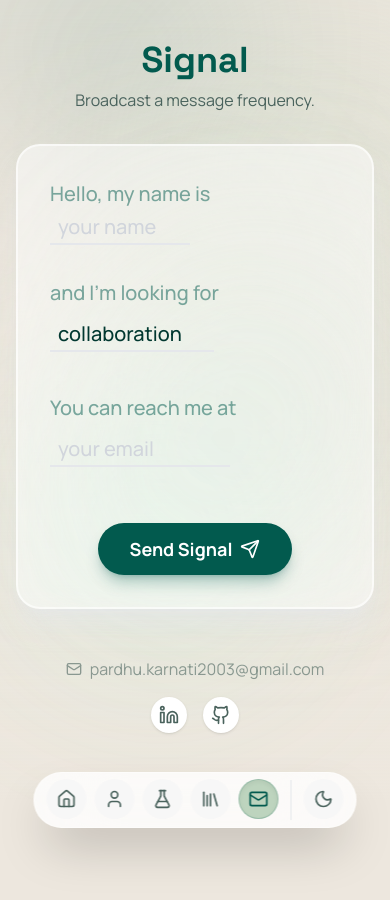
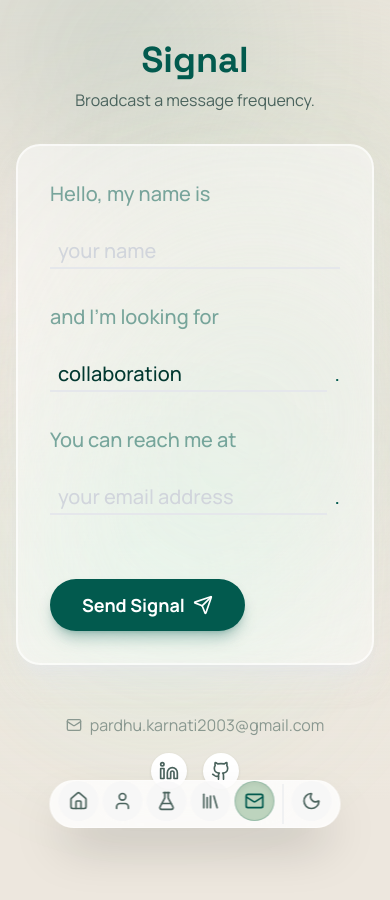
Before and after one commit to PardhaSarathy/newportfolio, a Next.js app: page /contact in a window 390 px wide. Shown: the top 900 px of the page. Built offline with nearby package versions, Linux system fonts and the light colour scheme.

Commit message:
style: remove hardcoded element dimensions and use fluid flex wrapping for elastic mobile response

```diff
--- a/app/contact/page.tsx
+++ b/app/contact/page.tsx
@@ -57,11 +57,11 @@ export default function ContactPage() {
             </div>
 
             <Card className="max-w-2xl w-full !p-8 md:p-14 border-2 border-brand-light dark:border-white/10 shadow-xl bg-white/50 dark:bg-[#0F261E]/80 backdrop-blur-md relative overflow-hidden">
-                <form onSubmit={handleSubmit(onSubmit)} className="text-xl md:text-2xl leading-relaxed text-text-primary font-medium space-y-4">
+                <form onSubmit={handleSubmit(onSubmit)} className="text-xl md:text-2xl leading-relaxed text-text-primary font-medium flex flex-wrap items-baseline gap-x-2 gap-y-6 md:gap-y-8">
 
                     {/* Name Field */}
-                    <div className="inline-block relative mr-2">
-                        <span className="opacity-50">Hello, my name is </span>
+                    <span className="opacity-50">Hello, my name is</span>
+                    <div className="relative flex-1 min-w-[160px] max-w-full">
                         <input
                             {...register("name")}
                             type="text"
@@ -69,7 +69,7 @@ export default function ContactPage() {
                             aria-label="Your Name"
                             disabled={isSubmitting}
                             className={clsx(
-                                "bg-transparent border-b-2 outline-none px-2 w-[140px] md:w-[200px] transition-colors placeholder:text-gray-300 dark:placeholder:text-[#8EBAAA]/50",
+                                "bg-transparent border-b-2 outline-none px-2 w-full transition-colors placeholder:text-gray-300 dark:placeholder:text-[#8EBAAA]/50",
                                 errors.name ? "border-red-400" : "border-gray-200 dark:border-white/20 focus:border-brand-main dark:focus:border-[#2CC082] hover:border-gray-300 dark:hover:border-white/40"
                             )}
                         />
@@ -77,14 +77,13 @@ export default function ContactPage() {
                     </div>
 
                     {/* Interest Dropdown */}
-                    <div className="inline-block relative mr-2 mt-4 md:mt-0">
-                        <span className="opacity-50">and I'm looking for </span>
-                        <div className="inline-block relative w-full md:w-auto mt-2 md:mt-0 max-w-full">
+                    <span className="opacity-50 w-full md:w-auto mt-2 md:mt-0">and I'm looking for</span>
+                    <div className="relative flex-1 min-w-[200px] max-w-full">
                         <select
                             {...register("interest")}
                             disabled={isSubmitting}
                             aria-label="Your Interest"
-                                className="appearance-none bg-transparent border-b-2 border-gray-200 dark:border-white/20 focus:border-brand-main dark:focus:border-[#2CC082] outline-none px-2 pr-8 cursor-pointer hover:border-gray-300 dark:hover:border-white/40 transition-colors text-brand-dark dark:text-[#D1EBE1] max-w-full truncate"
+                            className="w-full appearance-none bg-transparent border-b-2 border-gray-200 dark:border-white/20 focus:border-brand-main dark:focus:border-[#2CC082] outline-none px-2 pr-8 cursor-pointer hover:border-gray-300 dark:hover:border-white/40 transition-colors text-brand-dark dark:text-[#D1EBE1]"
                         >
                             <option value="collaboration" className="bg-white dark:bg-[#0A1C16]">collaboration</option>
                             <option value="engineering" className="bg-white dark:bg-[#0A1C16]">engineering</option>
@@ -92,28 +91,25 @@ export default function ContactPage() {
                             <option value="just to say hi" className="bg-white dark:bg-[#0A1C16]">just to say hi</option>
                         </select>
                     </div>
-                        <span className="hidden md:inline">. </span>
-                    </div>
-
-                    <br className="hidden lg:block" />
+                    <span>.</span>
 
                     {/* Email Field */}
-                    <div className="inline-block relative mt-6 lg:mt-0">
-                        <span className="opacity-50 block md:inline">You can reach me at </span>
+                    <span className="opacity-50 w-full lg:w-auto lg:ml-2 mt-2 lg:mt-0">You can reach me at</span>
+                    <div className="relative flex-1 min-w-[220px] max-w-full">
                         <input
                             {...register("email")}
                             type="text"
-                            placeholder="your email"
+                            placeholder="your email address"
                             aria-label="Your Email"
                             disabled={isSubmitting}
                             className={clsx(
-                                "bg-transparent border-b-2 outline-none px-2 w-[180px] md:w-[250px] transition-colors placeholder:text-gray-300 dark:placeholder:text-[#8EBAAA]/50 mt-2 md:mt-0",
+                                "bg-transparent border-b-2 outline-none px-2 w-full transition-colors placeholder:text-gray-300 dark:placeholder:text-[#8EBAAA]/50",
                                 errors.email ? "border-red-400" : "border-gray-200 dark:border-white/20 focus:border-brand-main dark:focus:border-[#2CC082] hover:border-gray-300 dark:hover:border-white/40"
                             )}
                         />
                         {errors.email && <p className="absolute -bottom-6 left-0 text-xs text-red-500 font-mono">{errors.email.message}</p>}
                     </div>
-                    <span className="hidden md:inline">.</span>
+                    <span>.</span>
 
                     {/* Submit Button */}
                     <div className="pt-10 flex justify-center md:justify-end">
--- a/components/FloatingDock.tsx
+++ b/components/FloatingDock.tsx
@@ -27,7 +27,7 @@ export function FloatingDock() {
             transition={{ type: "spring", stiffness: 260, damping: 20 }}
             onMouseMove={(e) => mouseX.set(e.pageX)}
             onMouseLeave={() => mouseX.set(Infinity)}
-            className="fixed bottom-4 md:bottom-8 left-1/2 -translate-x-1/2 z-50 flex items-end gap-2 md:gap-3 px-3 md:px-4 py-2 md:py-3 rounded-full bg-white/80 dark:bg-[#07130F]/90 backdrop-blur-2xl shadow-2xl border border-white/40 dark:border-white/10 h-14 md:h-20 transition-colors duration-500"
+            className="fixed bottom-4 md:bottom-8 left-1/2 -translate-x-1/2 z-50 flex items-end gap-1 md:gap-3 px-2 md:px-4 py-1.5 md:py-3 rounded-full bg-white/80 dark:bg-[#07130F]/90 backdrop-blur-2xl shadow-2xl border border-white/40 dark:border-white/10 h-12 md:h-20 transition-colors duration-500"
         >
             {links.map((link) => (
                 <DockIcon key={link.href} mouseX={mouseX} {...link} />
```
Lines whose indentation alone changed are shown as unchanged.
